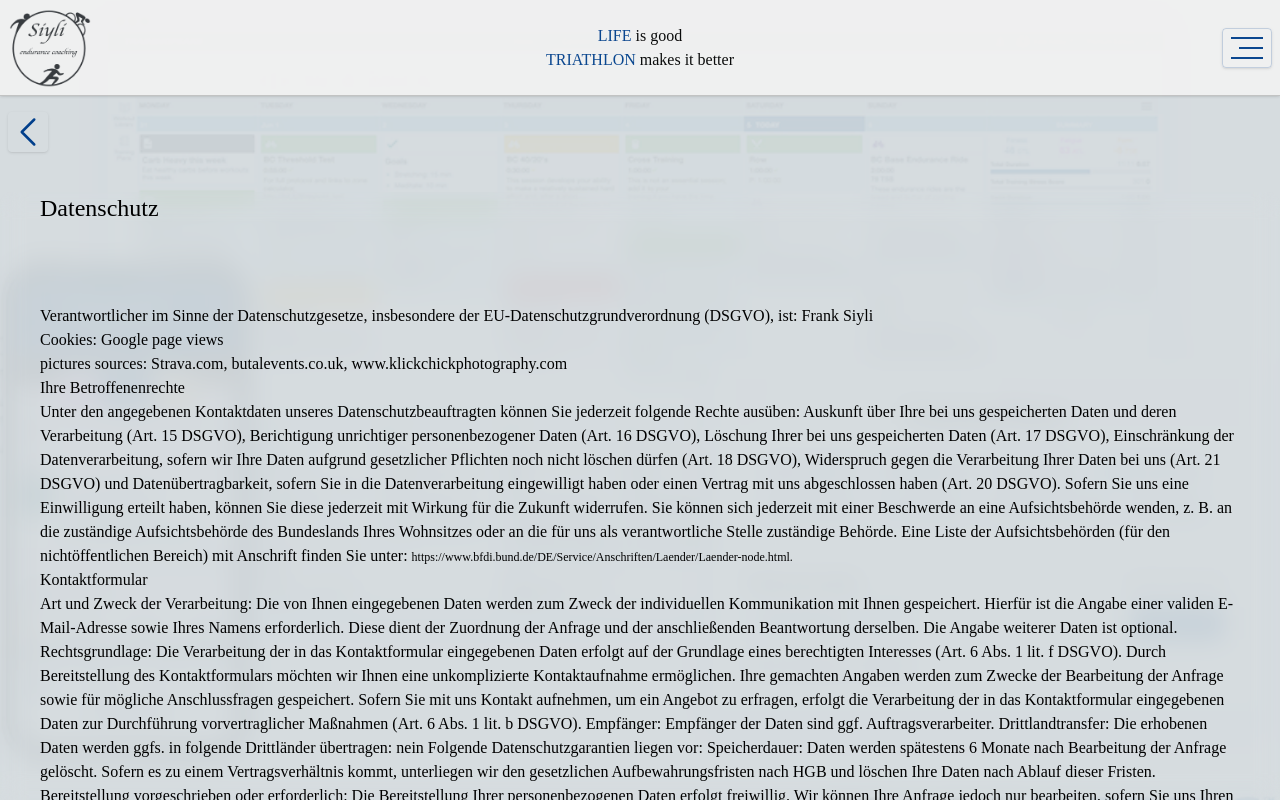
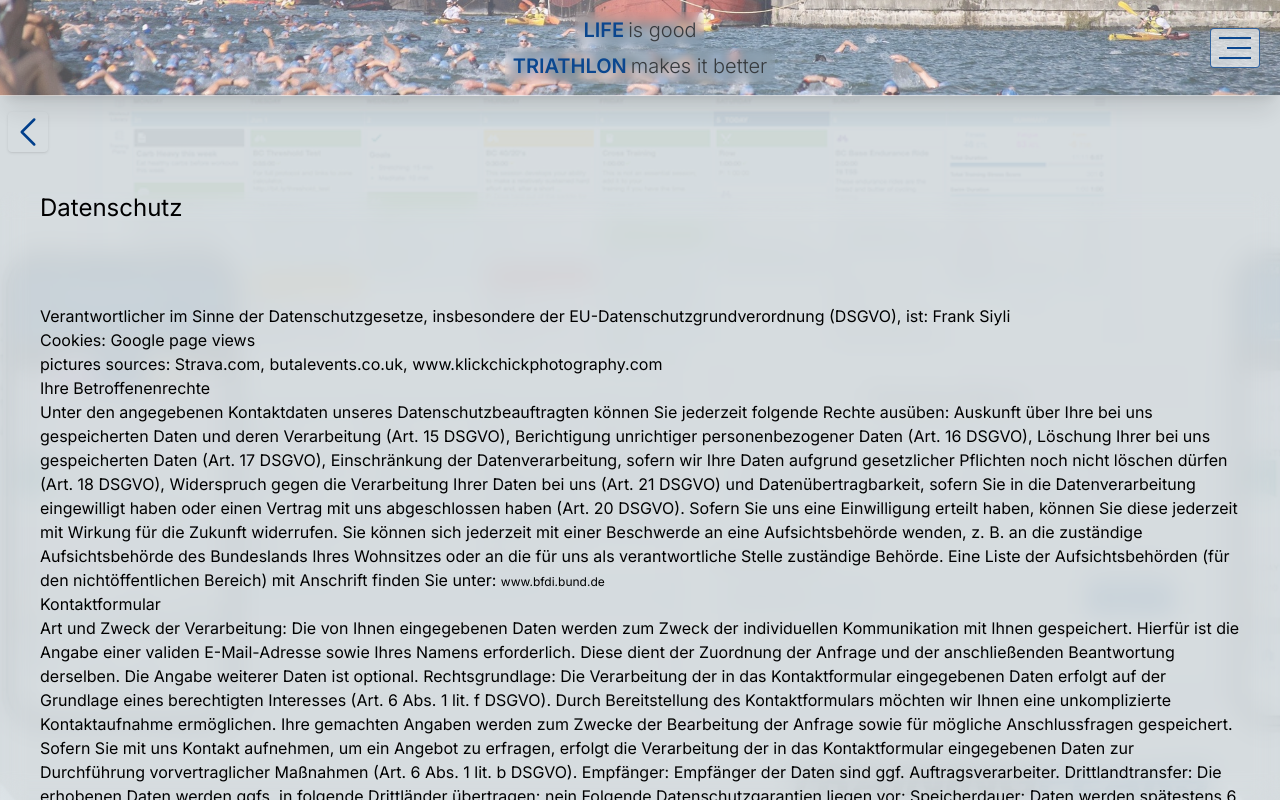
Before and after one commit to FrankSiyli/cna_sec, a Next.js app: page /pages/datenschutz in a window 1280 px wide. Built offline with nearby package versions, Linux system fonts and the light colour scheme.

Commit message:
safari fix

```diff
--- a/src/app/components/Header/Header.js
+++ b/src/app/components/Header/Header.js
@@ -29,15 +29,11 @@ const Header = () => {
 
   return (
     <>
-      <div className="fixed z-10 top-0 left-0 w-full h-24 flex justify-center items-center text-center  bg-appGrey border-b border-black/20 shadow opacity-95">
-        <Logo />
-        <div className="text-sm md:text-base">
-        <h1 className="">
-          <span className="text-appBlue">LIFE</span> is good
-        </h1>
-        <h1 className="">
-          <span className="text-appBlue">TRIATHLON</span> makes it better
-        </h1>
+      <div className="headerBackground fixed z-10 top-0 left-0 w-screen h-24 flex justify-center items-center text-center border-b border-appGrey/80  bg-appGrey shadow-xl opacity-95">
+        <div className="text-sm md:text-xl absolute flex flex-col justify-center items-center">
+          <span className="text-appBlue font-semibold flex backdrop-blur-sm headerBackdropSafari rounded py-1 px-2">LIFE <p className="text-md text-appDark font-light ml-1"> is good</p></span>
+
+          <span className="text-appBlue font-semibold flex backdrop-blur-sm headerBackdropSafari rounded py-1 px-2">TRIATHLON <p className="text-md text-appDark font-light ml-1"> makes it better</p></span>
         </div>
 
         <ButtonHamburgerMenu
--- a/src/app/components/Logo/Logo.js
+++ b/src/app/components/Logo/Logo.js
@@ -14,12 +14,13 @@ const Logo = () => {
   return (
     <Link href="/">
     <Image
-      className="w-auto h-16 md:h-20 fixed left-2 top-4 md:top-2"
+      className="w-auto h-24 fixed left-0 top-0 md:top-0 bg-appGrey/80"
       src="/logo.png"
       alt="logo"
       width={200}
       height={200}
       onClick={handleLogoClick}
+      priority
     />
     </Link>
   );
--- a/src/app/components/buttons/ButtonHamburgerMenu.js
+++ b/src/app/components/buttons/ButtonHamburgerMenu.js
@@ -4,7 +4,7 @@ const ButtonHamburgerMenu = ({ handleClick, secondProp }) => {
   return (
     <span
       onClick={handleClick}
-      className="fixed right-2 rounded shadow p-2 border border-appBlue/20 hover:-rotate-12 cursor-pointer transform transition-transform duration-300"
+      className="fixed right-5 rounded shadow-xl p-2 bg-appGrey/70 border border-appBlue/80 hover:-rotate-12 cursor-pointer transform transition-transform duration-300"
     >
       <div
         className={`w-8 border border-appBlue transform transition-all duration-1000 ${
--- /dev/null
+++ b/src/app/components/buttons/svgCollection/HashtagSvg.js
@@ -0,0 +1,22 @@
+const HashtagSvg = () => {
+  return (
+    <>
+      <svg
+        xmlns="http://www.w3.org/2000/svg"
+        fill="none"
+        viewBox="0 0 24 24"
+        strokeWidth={1.5}
+        stroke="currentColor"
+        className="h-4 text-appDark mt-1 mr-1"
+      >
+        <path
+          strokeLinecap="round"
+          strokeLinejoin="round"
+          d="M5.25 8.25h15m-16.5 7.5h15m-1.8-13.5-3.9 19.5m-2.1-19.5-3.9 19.5"
+        />
+      </svg>
+    </>
+  );
+};
+
+export default HashtagSvg;
--- a/src/app/globals.css
+++ b/src/app/globals.css
@@ -20,45 +20,57 @@
   -webkit-backdrop-filter: blur(20px);
   backdrop-filter: 20px;
 }
+.headerBackdropSafari {
+  -webkit-backdrop-filter: blur(10px);
+  backdrop-filter: 10px;
+}
 
 
 body {
-  overscroll-behavior: none;
   height: 100vh;
   width: 100vw;
-  position: fixed;
   display: flex;
-  top: 0;
-  right: 0;
-  bottom: 0;
-  left: 0;
+  overscroll-behavior: none;
   flex-direction: column;
   overflow-x: hidden;
   overflow-y: scroll;
 }
 
 html {
-  overscroll-behavior: none;
   height: 100vh;
   width: 100vw;
   position: fixed;
   display: flex;
+  overscroll-behavior: none;
   top: 0;
+  right: 0;
+  bottom: 0;
   left: 0;
   overflow-x: hidden;
   overflow-y: scroll;
   -webkit-overflow-scrolling: touch;
   background: #f1f1f1;
-  background-image: url("/background.png");
-  background-size: cover;
-  -ms-background-size: cover;
-  -o-background-size: cover;
-  -moz-background-size: cover;
-  -webkit-background-size: cover;
   white-space: pre-line;
   vertical-align: bottom;
 }
 
+.headerBackground {
+  display: flex;
+  align-items: center;
+  justify-content: center;
+  background-image: url("/triathlon.png");
+  background-size: cover;
+}
+
+.headerBackground::before {
+  content: "";
+  position: absolute;
+  top: 0px;
+  right: 0px;
+  bottom: 0px;
+  left: 0px;
+  background-color: rgba(248, 245, 245, 0.3);
+}
 
 .safari-fixes {
   direction: rtl;
--- a/src/app/layout.js
+++ b/src/app/layout.js
@@ -15,8 +15,8 @@ export const metadata = {
 
 export default function RootLayout({ children }) {
   return (
-    <html lang="en">
-      <body className={`${inter.variable} font-mono`}>
+    <html  lang="en">
+      <body className={`${inter.variable} font-sans bg-[url('/background.png')] bg-contain bg-fixed`}>
         {" "}
         <RecoilRootWrapper>{children}</RecoilRootWrapper>
       </body>
--- a/src/app/page.js
+++ b/src/app/page.js
@@ -5,77 +5,79 @@ import CookieConsent from "./CookieConsent";
 import Footer from "./components/Footer/Footer";
 import Header from "./components/Header/Header";
 import Image from "next/image";
+import HashtagSvg from "./components/buttons/svgCollection/HashtagSvg";
 
 export default function Home() {
   return (
-    <main className="flex flex-col items-center justify-between p-2">
+    <main className="flex flex-col items-center justify-between p-2 ">
       <CookieConsent />
       <Header />
 
       <div className="mt-40 mb-20 text-center">
-        <div className="backdrop-blur-md backdropSafari rounded-xl mb-10">
-          <h2 className="text-xl">
-            <span className="text-appBlue ml-1">Trainingsplan</span>
+          <h2 className="text-xl mb-10">
+            <span className="text-appBlue ml-1 font-semibold">Trainingsplan</span>
             erstellung
           </h2>
-          <br />
-          <p>
-            wöchentlicher Trainingsplan auf der professionellen Plattform von
-            &nbsp;
-            <Link
+        <div className="max-w-xl mx-5 backdrop-blur-md backdropSafari rounded-xl mb-10 flex flex-col items-center gap-3">
+
+          <div className="flex">
+             <p># wöchentlicher Trainingsplan auf der professionellen Plattform von  <Link
               className="underline text-appBlue"
               target="_blank"
               href="https://www.trainingpeaks.com"
             >
               Trainingpeaks
-            </Link>
-          </p>
-          <p>
-            angepasst an dich und
+            </Link></p>
+            &nbsp;
+
+          </div>
+          <div className="flex">
+           # angepasst an dich und
             <span className="text-appBlue ml-1">dein Leben </span>
-          </p>
-          <p>
-            <span className="text-appBlue ml-1">
-              unbegrenzte Kontaktmöglichkeit{" "}
-            </span>
-          </p>
-          <p>
-            auf Wunsch
+          </div>
+            <div className="text-appBlue ml-1 flex">
+            <span className="text-appDark mr-1">#</span> unbegrenzte Kontaktmöglichkeit{" "}
+            </div>
+          <div className="flex">
+           # auf Wunsch
             <span className="text-appBlue ml-1">zyklusbasiertes Training </span>
-          </p>
-          <p>
-            Unterstützung bei
-            <span className="text-appBlue ml-1">
+          </div>
+          <div className="flex">
+           <p># Unterstützung bei <span className="text-appBlue ml-1">
               Zielsetzungen, Materialauswahl und Ernährung{" "}
-            </span>
-          </p>
-          <span className="text-appBlue ml-1">monatlich kündbar </span>
+            </span></p>
 
-          <p>
-            Schwimm-, Rad- und Laufeinheiten in abwechslungsreichen Intensitäten
+          </div>
+          <div className="text-appBlue ml-1 flex">  <span className="text-appDark mr-1">#</span> monatlich kündbar </div>
+
+          <div className="flex">
+           # Schwimm-, Rad- und Laufeinheiten in abwechslungsreichen Intensitäten
             und Umfängen{" "}
-          </p>
-          <br />
+          </div>
+          </div>
+          <div>
           <Image
             className="mx-auto min-w-96 shadow rounded m-5 w-auto"
-            width={500}
-            height={500}
+            width={400}
+            height={400}
             src="/trainingpeaks.png"
             alt="trainingpeaks"
+            priority
           />
 
           <br />
-          <span className="text-sm text-red-500">Currently no free slots</span>
-          <p>für Triathlon-coaching </p>
+
+
+          <div className="backdrop-blur-md backdropSafari rounded-xl mb-10">
+
+          <span className=" text-red-500">ausgebucht</span>
+          <p>Triathlon-coaching </p>
           <p>
             <span className="text-sm text-appBlue"> inklusive Trainingpeaks Premium account </span>
           </p>
           <br />
-          <span className="text-sm text-red-500">Currently no free slots</span>
-          <p>für Einzelsport-coaching swim bike run</p>
-          <p>
-            <span className="text-sm text-appBlue"> inklusive Trainingpeaks Premium account </span>
-          </p>
+          </div>
+
           <br />
         </div>
 
@@ -109,8 +111,8 @@ export default function Home() {
           <p>All training sessions are in german and english</p>
           <Image
             className="mx-auto shadow rounded m-5 w-auto"
-            width={100}
-            height={100}
+            width={70}
+            height={70}
             src="/union.png"
             alt="english"
           />
--- a/src/app/pages/datenschutz/page.js
+++ b/src/app/pages/datenschutz/page.js
@@ -42,7 +42,7 @@ const page = () => {
           Behörde. Eine Liste der Aufsichtsbehörden (für den nichtöffentlichen
           Bereich) mit Anschrift finden Sie unter:{" "}
           <Link className="text-xs" href="https://www.bfdi.bund.de/DE/Service/Anschriften/Laender/Laender-node.html">
-            https://www.bfdi.bund.de/DE/Service/Anschriften/Laender/Laender-node.html.
+            www.bfdi.bund.de
           </Link>
           <p>Kontaktformular</p>
           Art und Zweck der Verarbeitung: Die von Ihnen eingegebenen Daten
--- a/tailwind.config.js
+++ b/tailwind.config.js
@@ -11,11 +11,7 @@ module.exports = {
         sans: ['var(--font-inter)'],
         mono: ['var(--font-roboto-mono)'],
       },
-      backgroundImage: {
-        "gradient-radial": "radial-gradient(var(--tw-gradient-stops))",
-        "gradient-conic":
-          "conic-gradient(from 180deg at 50% 50%, var(--tw-gradient-stops))",
-      },
+
       colors: {
         appBlue: "#013f8b",
         appGrey: "#f1f1f1",
```
Also changed, not shown: public/triathlon.png (added).
